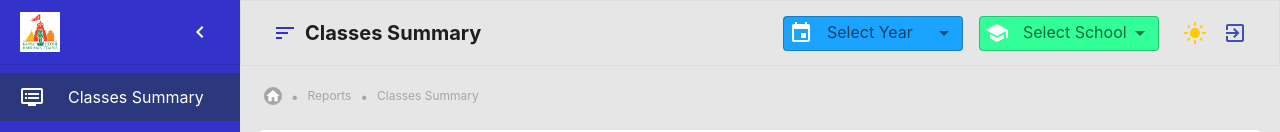
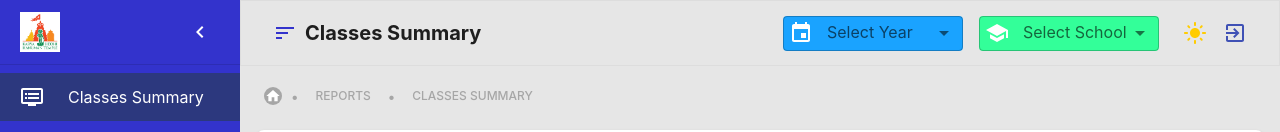
Before and after one commit to Pranavkotesh/Classes-Management-App, a React (Create React App) app in the folder web/classes-management/: page /dashboard in a window 1280 px wide. Shown: the top 132 px of the page. Built offline with nearby package versions, Linux system fonts and the light colour scheme.

Commit message:
-Buttons in box

```diff
--- a/web/classes-management/src/shared/components/app-box-component/AppBoxComponent.jsx
+++ b/web/classes-management/src/shared/components/app-box-component/AppBoxComponent.jsx
@@ -1,6 +1,6 @@
 import HomeIcon from "@mui/icons-material/Home";
 import Box from "@mui/material/Box";
-import { IconButton } from "@mui/material";
+import { Button, IconButton } from "@mui/material";
 import { Typography } from "@mui/material";
 
 function BoxElement({ elementOne, elementTwo }) {
@@ -33,9 +33,7 @@ function BoxElement({ elementOne, elementTwo }) {
       >
         .
       </Typography>
-      <Typography display="inline" sx={{ fontSize: 12, color: "#a6a6a6" }}>
-        {elementOne}
-      </Typography>
+      <Button sx={{ fontSize: 12, color: "#a6a6a6" }}>{elementOne}</Button>
       <Typography
         display="inline"
         sx={{
@@ -47,9 +45,7 @@ function BoxElement({ elementOne, elementTwo }) {
       >
         .
       </Typography>
-      <Typography display="inline" sx={{ fontSize: 12, color: "#a6a6a6" }}>
-        {elementTwo}
-      </Typography>
+      <Button sx={{ fontSize: 12, color: "#a6a6a6" }}>{elementTwo}</Button>
     </Box>
   );
 }
```
